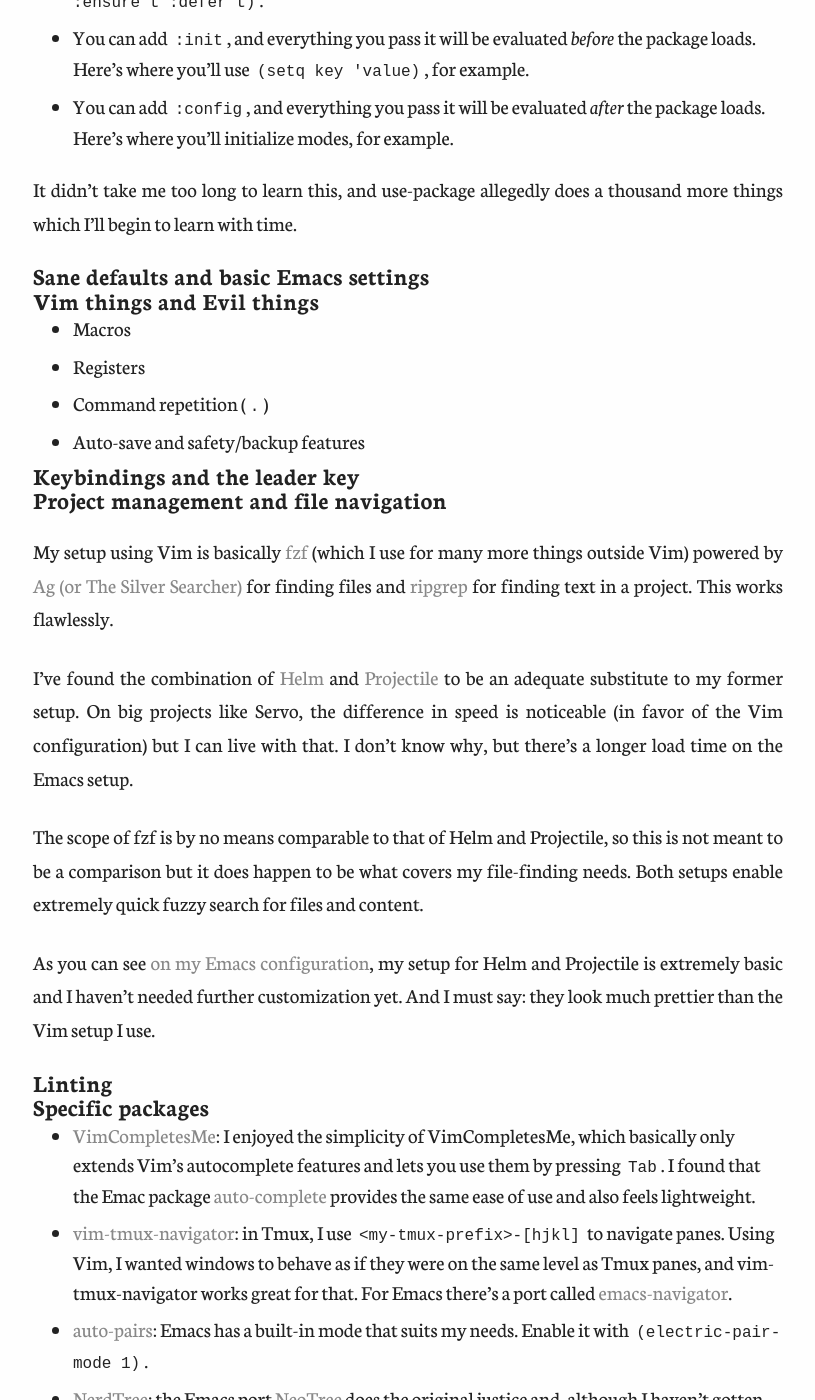
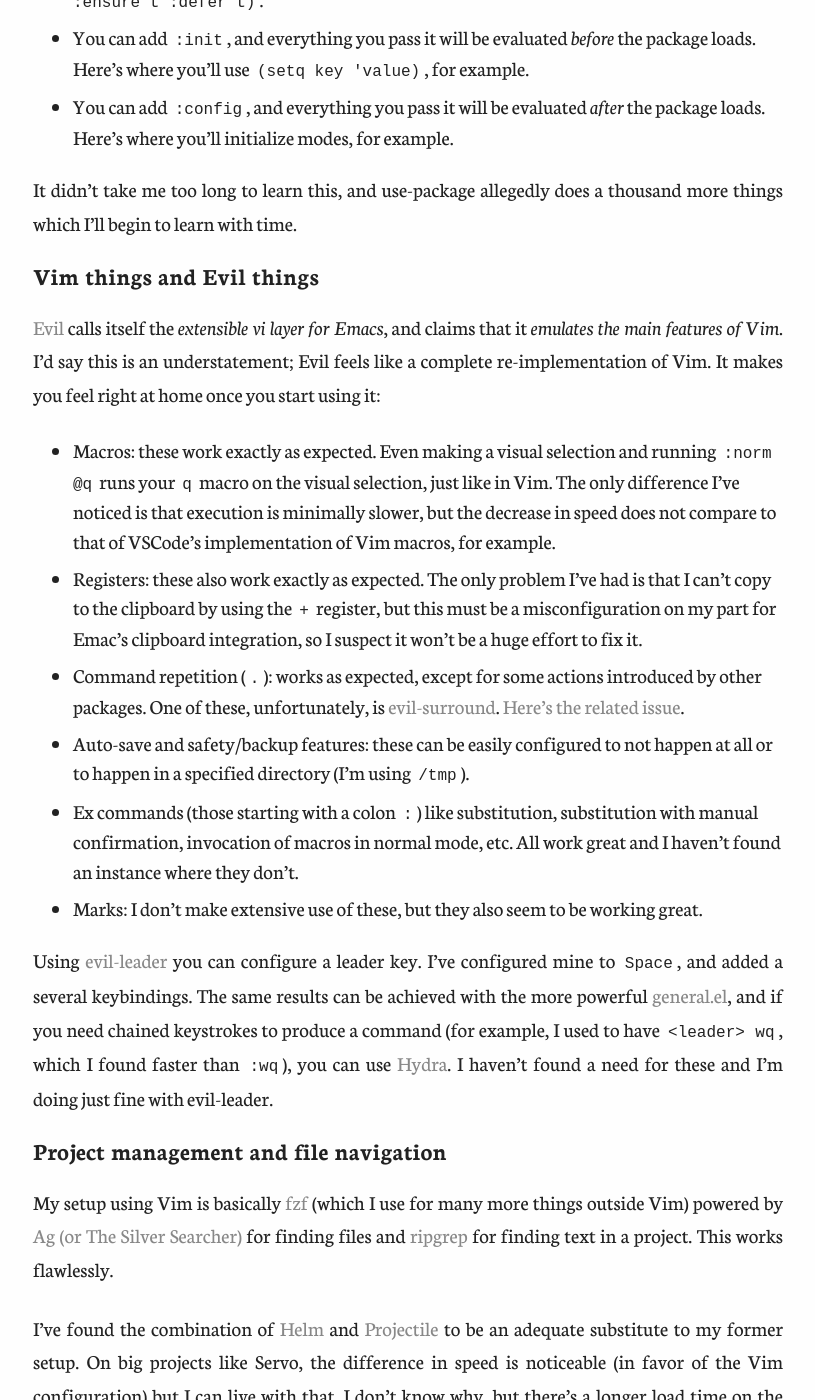
Before and after one commit to fnune/fnune.github.io, a Jekyll site: the page built from _posts/2017-12-27-making-emacs-work-like-my-vim-setup.markdown, in a window 1280 px wide and 1400 px high, scrolled down 2666 px. Shown: the whole window, without its empty margins (232-1047 px from the left). Built offline with Jekyll 4.4.1, drawn with Linux system fonts in a browser that asks for light colours; comment, search, counter and statistics services are not loaded; some of the changed text lies outside the part shown.

Commit message:
Complete the Evil section for the Vim->Emacs post

```diff
--- a/_posts/2017-12-27-making-emacs-work-like-my-vim-setup.markdown
+++ b/_posts/2017-12-27-making-emacs-work-like-my-vim-setup.markdown
@@ -39,16 +39,18 @@
 
 It didn't take me too long to learn this, and use-package allegedly does a thousand more things which I'll begin to learn with time.
 
-### Sane defaults and basic Emacs settings
-
 ### Vim things and Evil things
 
-- Macros
-- Registers
-- Command repetition (`.`)
-- Auto-save and safety/backup features
+[Evil](https://github.com/emacs-evil/evil) calls itself the _extensible vi layer for Emacs_, and claims that it _emulates the main features of Vim_. I'd say this is an understatement; Evil feels like a complete re-implementation of Vim. It makes you feel right at home once you start using it:
 
-### Keybindings and the leader key
+- Macros: these work exactly as expected. Even making a visual selection and running `:norm @q` runs your `q` macro on the visual selection, just like in Vim. The only difference I've noticed is that execution is minimally slower, but the decrease in speed does not compare to that of VSCode's implementation of Vim macros, for example.
+- Registers: these also work exactly as expected. The only problem I've had is that I can't copy to the clipboard by using the `+` register, but this must be a misconfiguration on my part for Emac's clipboard integration, so I suspect it won't be a huge effort to fix it.
+- Command repetition (`.`): works as expected, except for some actions introduced by other packages. One of these, unfortunately, is [evil-surround](https://github.com/emacs-evil/evil-surround). [Here's the related issue](https://github.com/emacs-evil/evil-surround/issues/133).
+- Auto-save and safety/backup features: these can be easily configured to not happen at all or to happen in a specified directory (I'm using `/tmp`).
+- Ex commands (those starting with a colon `:`) like substitution, substitution with manual confirmation, invocation of macros in normal mode, etc. All work great and I haven't found an instance where they don't.
+- Marks: I don't make extensive use of these, but they also seem to be working great.
+
+Using [evil-leader]() you can configure a leader key. I've configured mine to `Space`, and added a several keybindings. The same results can be achieved with the more powerful [general.el](), and if you need chained keystrokes to produce a command (for example, I used to have `<leader> wq`, which I found faster than `:wq`), you can use [Hydra](). I haven't found a need for these and I'm doing just fine with evil-leader.
 
 ### Project management and file navigation
 
@@ -60,22 +62,19 @@
 
 As you can see [on my Emacs configuration](), my setup for Helm and Projectile is extremely basic and I haven't needed further customization yet. And I must say: they look much prettier than the Vim setup I use.
 
-### Linting
+### Specific packages
 
-### Specific packages
+A quick search on your favorite engine will yield at least a couple different solutions to problems some of the nicest Vim plugins solve. Here's a quick list to encourage you:
 
 - [VimCompletesMe](): I enjoyed the simplicity of VimCompletesMe, which basically only extends Vim's autocomplete features and lets you use them by pressing `Tab`. I found that the Emac package [auto-complete]() provides the same ease of use and also feels lightweight.
 - [vim-tmux-navigator](): in Tmux, I use `<my-tmux-prefix>-[hjkl]` to navigate panes. Using Vim, I wanted windows to behave as if they were on the same level as Tmux panes, and vim-tmux-navigator works great for that. For Emacs there's a port called [emacs-navigator]().
 - [auto-pairs](): Emacs has a built-in mode that suits my needs. Enable it with `(electric-pair-mode 1)`.
 - [NerdTree](): the Emacs port [NeoTree]() does the original justice and, although I haven't gotten there yet, it can also be extended with Git integration and icons if you use GUI Emacs.
 - [vim-emoji-complete](): I use this to navigate and autocomplete through a list of Unicode emojis. In the company I work at, we use [Gitmojis]() extensively, so this is actually an important part of my workflow. You should check them out too, it may seem silly but it's quite helpful to be able to recognize what every commit does without even reading the message. For Emacs, there's an even better solution for inserting emojis into your buffer: [emojify](). This thing even lets you customize the list of emojis you get. For example, I've chosen to only display Unicode emojis, and not GitHub or vanilla ASCII emojis.
-- [Tim Pope's stuff](): there's an Emacs port for everything Mr. Pope does. Many of these go on top of [Evil](), and it's a no-brainer to add them and use them if you're used to their Vim counterpart.
+
+Regarding [Tim Pope plugins](https://github.com/tpope?tab=repositories): there's an Emacs port for everything Mr. Pope does. Many of these go on top of Evil, and it's a no-brainer to add them and use them if you're used to their Vim counterpart.
 
 ### Theming
-
-### Splits and Tmux integration
-
-### Language-specific support
 
 ### Performance and server mode
 
```
